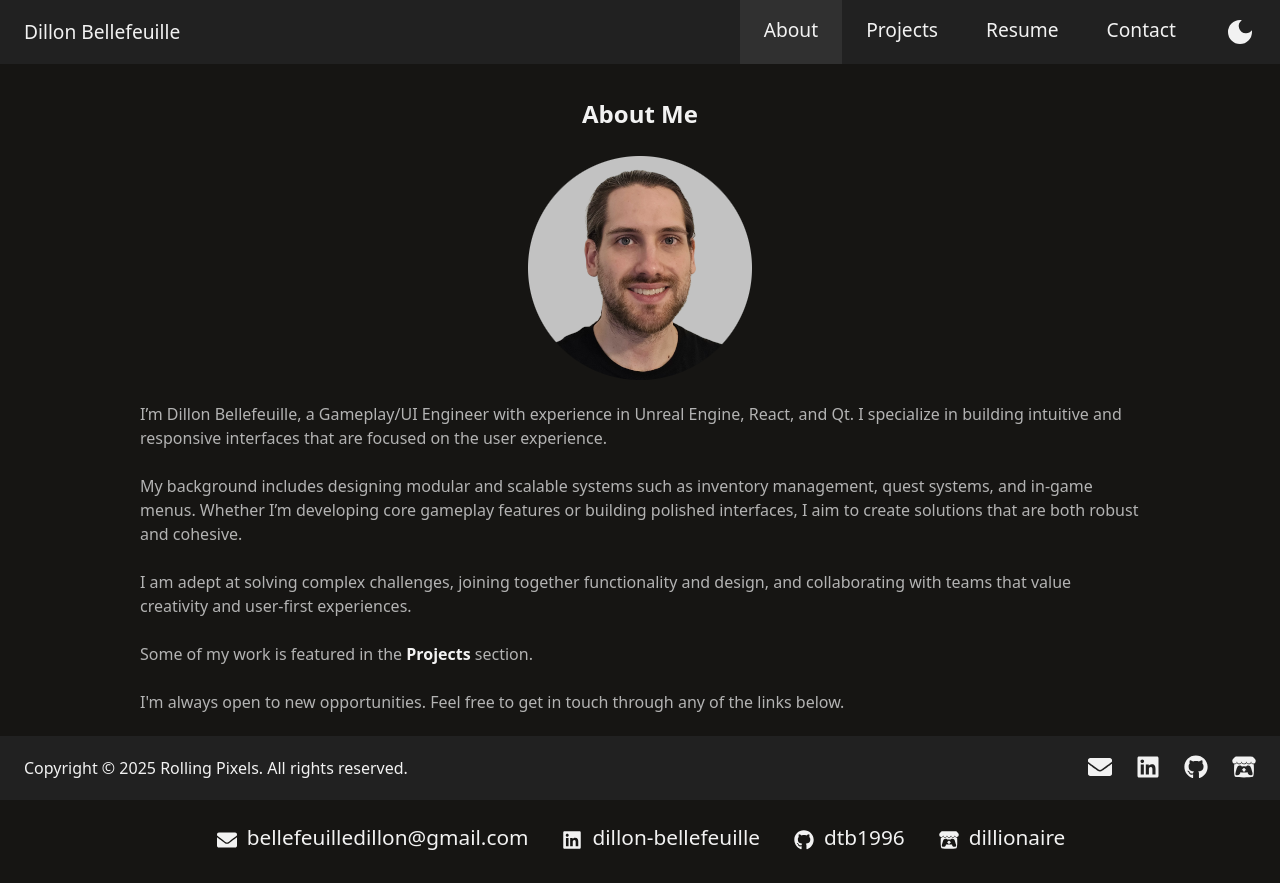
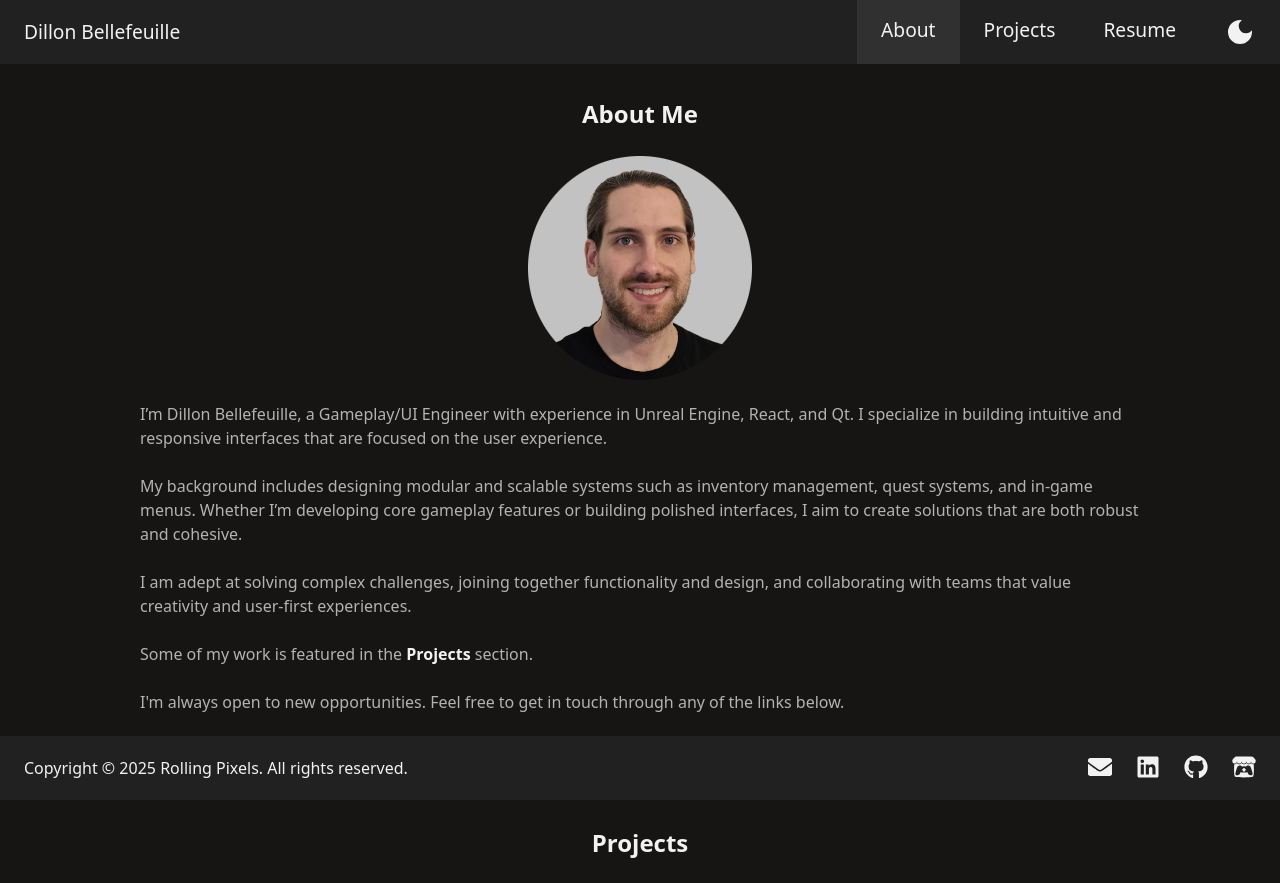
Before and after one commit to dtb1996/portfolio-website, a React (Vite) app: page / in a window 1280 px wide. Shown: the top 883 px of the page. Built offline with nearby package versions, Linux system fonts and the light colour scheme.

Commit message:
Removed Contact section and added contact links to About section

```diff
--- a/src/App.jsx
+++ b/src/App.jsx
@@ -4,7 +4,6 @@ import About from './sections/About/About'
 import Footer from './components/Footer/Footer'
 import Projects from './sections/Projects/Projects'
 import Experience from './sections/Experience/Experience'
-import Contact from "./sections/Contact/Contact"
 
 function App() {
 
@@ -12,7 +11,6 @@ function App() {
     <>
       <Navbar />
       <About />
-      <Contact />
       <Projects />
       <Experience />
       <Footer />
--- a/src/sections/Contact/Contact.jsx
+++ b/src/components/Contact/Contact.jsx
@@ -3,9 +3,8 @@ import "./Contact.scss"
 
 export default function Contact() {
     return (
-        <section id="contact" className="contact">
-            <h1>Contact Me</h1>
-            <div className="contact-links">
+        <>
+            <div className="contact">
                 <a href="mailto:bellefeuilledillon@gmail.com" target="blank" rel="noopener noreferrer">
                     <FaEnvelope /> bellefeuilledillon@gmail.com
                 </a>
@@ -19,6 +18,6 @@ export default function Contact() {
                     <FaItchIo /> dillionaire
                 </a>
             </div>
-        </section>
+        </>
     )
 }
--- /dev/null
+++ b/src/components/Contact/Contact.scss
@@ -0,0 +1,23 @@
+.contact {
+    display: flex;
+    flex-wrap: wrap;
+    justify-content: center;
+    gap: 1rem 1.5rem;
+
+    a {
+        display: flex;
+        align-items: center;
+        gap: 0.5rem;
+        font-size: 1.3rem;
+
+        svg {
+            font-size: 1.5rem;
+            padding-top: 0.25rem;
+        }
+    }
+
+    @media (max-width: 768px) {
+        flex-direction: column;
+        align-items: center;
+    }
+}
--- a/src/components/Navbar/Navbar.jsx
+++ b/src/components/Navbar/Navbar.jsx
@@ -72,13 +72,6 @@ export default function Navbar() {
                 >
                     Resume
                 </a>
-                <a
-                    href="#contact"
-                    className={activeSection === "contact" ? "active" : ""}
-                    onClick={() => setMenuOpen(false)}
-                >
-                    Contact
-                </a>
                 <div className="navbar-right-theme-toggle">
                     <ThemeToggle />
                 </div>
--- a/src/sections/About/About.jsx
+++ b/src/sections/About/About.jsx
@@ -1,5 +1,6 @@
 import "./About.scss"
 import profilePic from "../../assets/avatar.png"
+import Contact from "../../components/Contact/Contact"
 
 export default function About() {
     return (
@@ -19,6 +20,9 @@ export default function About() {
                     I'm always open to new opportunities. Feel free to get in touch through any of the links below.
                 </p>
             </div>
+            <div className="about-links">
+                <Contact />
+            </div>
         </section>
     )
 }
--- a/src/sections/About/About.scss
+++ b/src/sections/About/About.scss
@@ -14,6 +14,10 @@
     a {
         font-weight: 600;
     }
+
+    &-links {
+        margin-top: 2rem;
+    }
 }
 
 @media (max-width: 768px) {
--- a/src/sections/Contact/Contact.scss
+++ /dev/null
@@ -1,25 +0,0 @@
-.contact {
-    &-links {
-        display: flex;
-        flex-wrap: wrap;
-        justify-content: center;
-        gap: 2rem;
-
-        a {
-            display: flex;
-            align-items: center;
-            gap: 0.5rem;
-            font-size: 1.3rem;
-
-            svg {
-                font-size: 1.5rem;
-                padding-top: 0.25rem;
-            }
-        }
-
-        @media (max-width: 768px) {
-            flex-direction: column;
-            align-items: center;
-        }
-    }
-}
```
